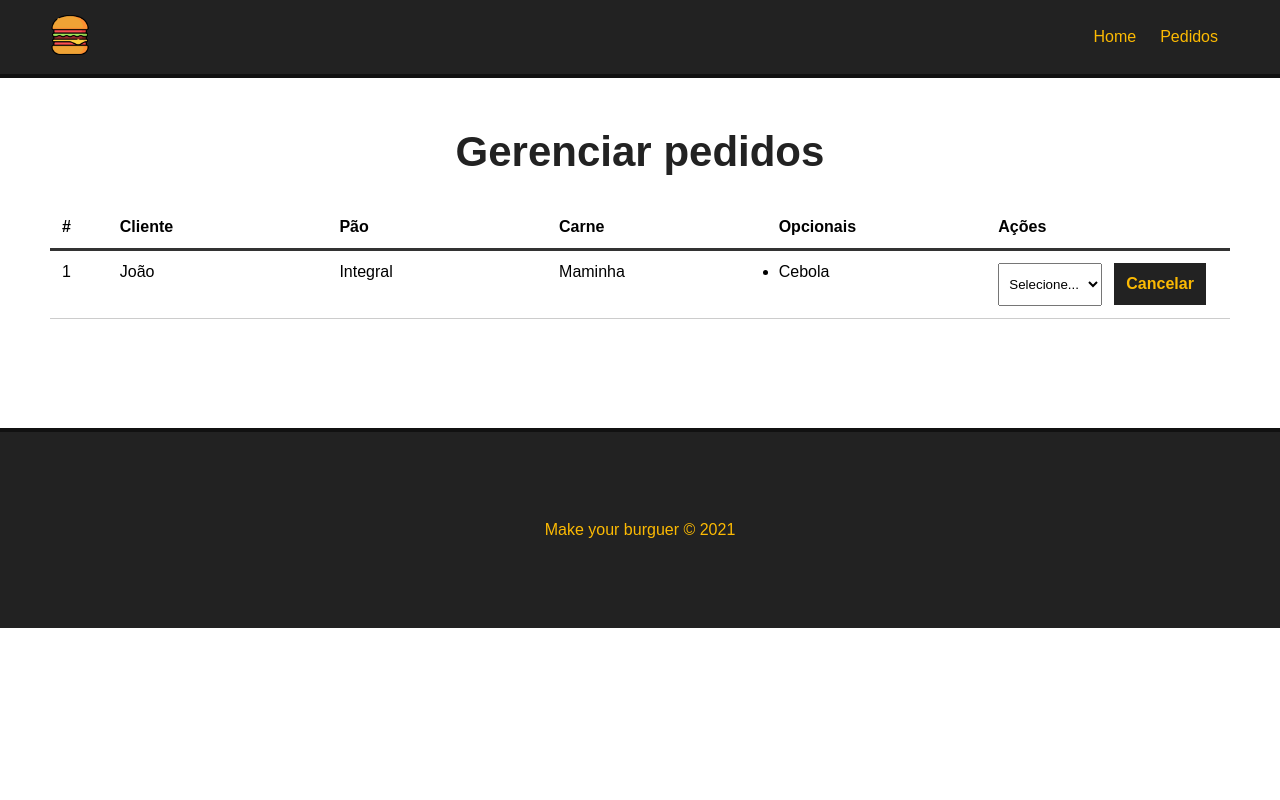
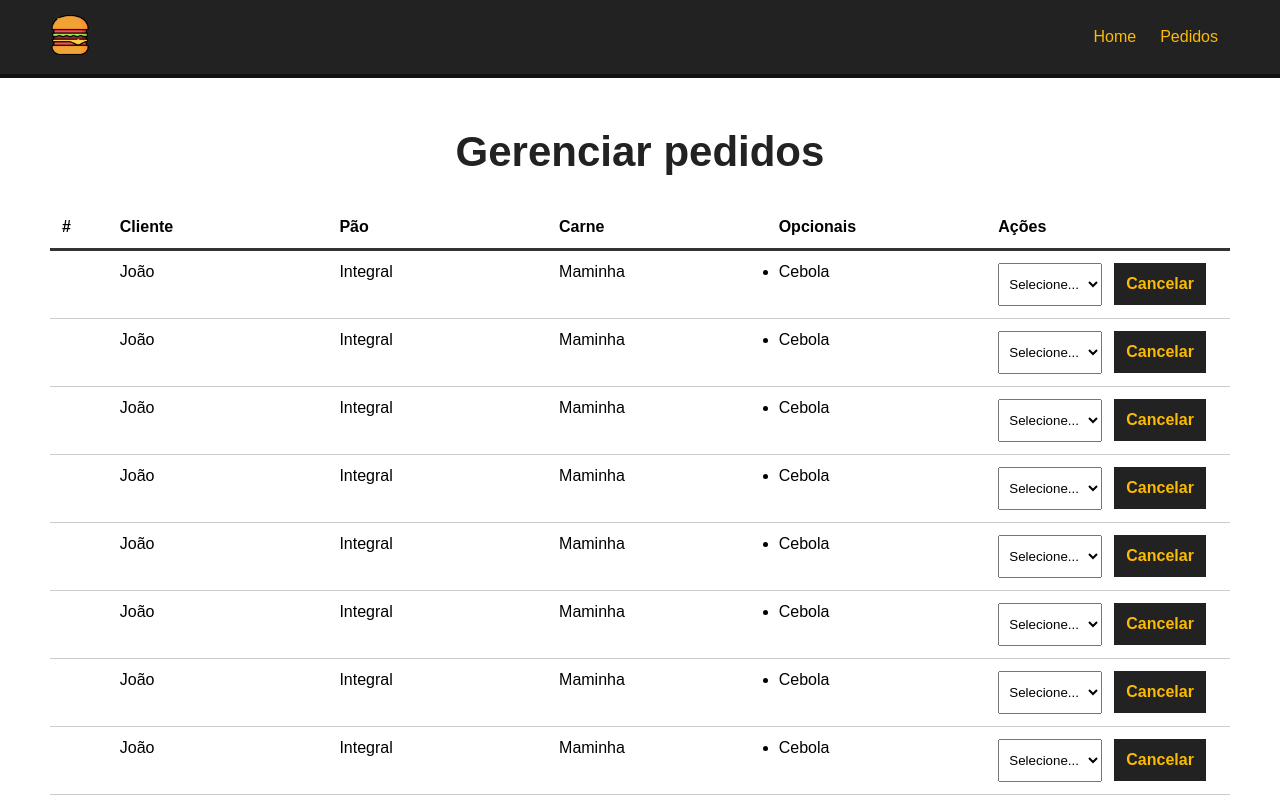
Before and after one commit to matheusrosmano/make-your-burguer, a Vue app: page /pedidos in a window 1280 px wide. Shown: the top 800 px of the page. Built offline with nearby package versions, Linux system fonts and the light colour scheme; data requests are answered from the project's data file.

Commit message:
Ajuste dinamico

```diff
--- a/src/components/Dashboard.vue
+++ b/src/components/Dashboard.vue
@@ -13,9 +13,9 @@
             </div>
         </div>
         <div id="burguer-table-rows">
-            <div class="burguer-table-row">
+            <div class="burguer-table-row" v-for="burguer in this.burguers" :key="burguer.id">
                 <div class="order-number">
-                    1
+                    {{ burguer.id}}
                 </div>
                 <div>João</div>
                 <div>Integral</div>
@@ -39,6 +39,30 @@
 <script>
 export default {
     name: 'Dashboard',
+    data() {
+        return {
+            burguers: null,
+            burguer_id: null,
+            status: [],
+            baseUrl: 'http://localhost:3000/',
+        }
+    },
+  methods: {
+     async getPedidos() {
+      const req = await fetch(this.baseUrl + 'burgers', {
+        headers: {
+          'Content-Type': 'application/json',
+          'Accept': 'application/json',
+        },
+      }).then(response => response.text()).then(json => {
+        this.burguers = json
+      })
+    },
+  },
+  mounted() {
+      this.burguers = this.getPedidos()
+    console.log(this.burguers)
+  },
 }
 </script>
 
```
